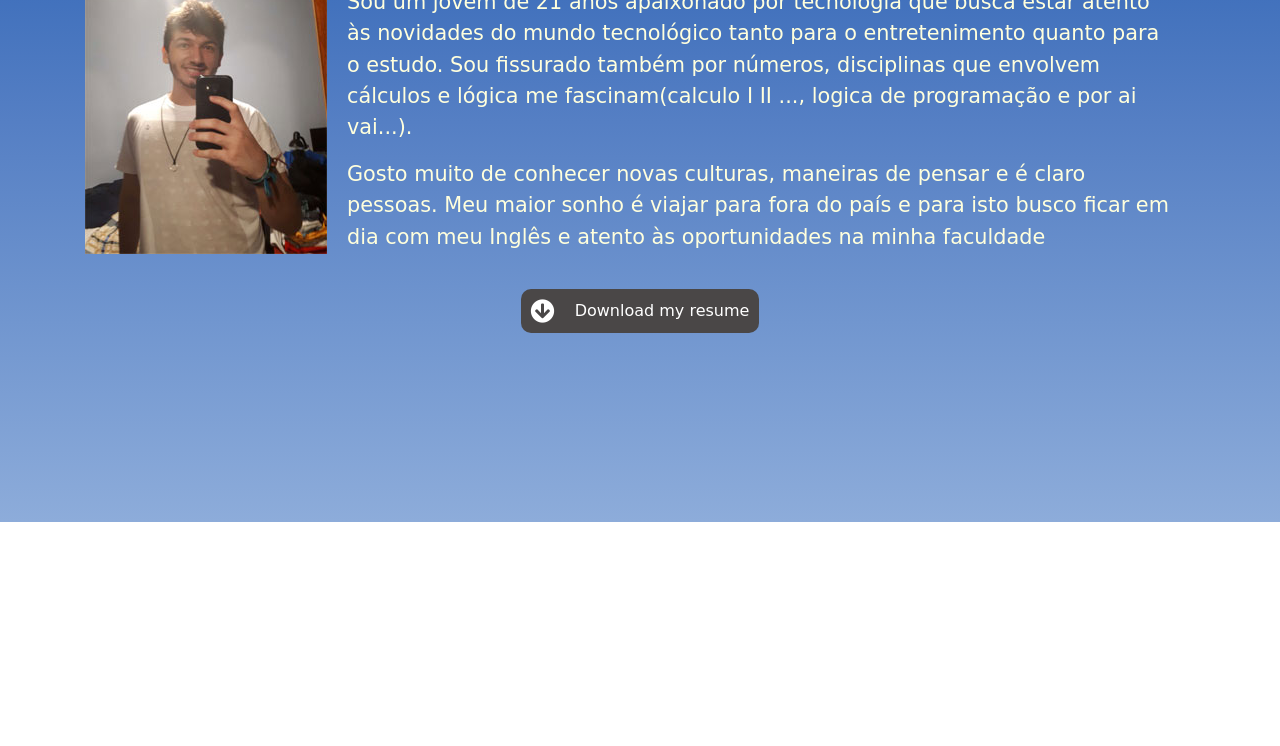
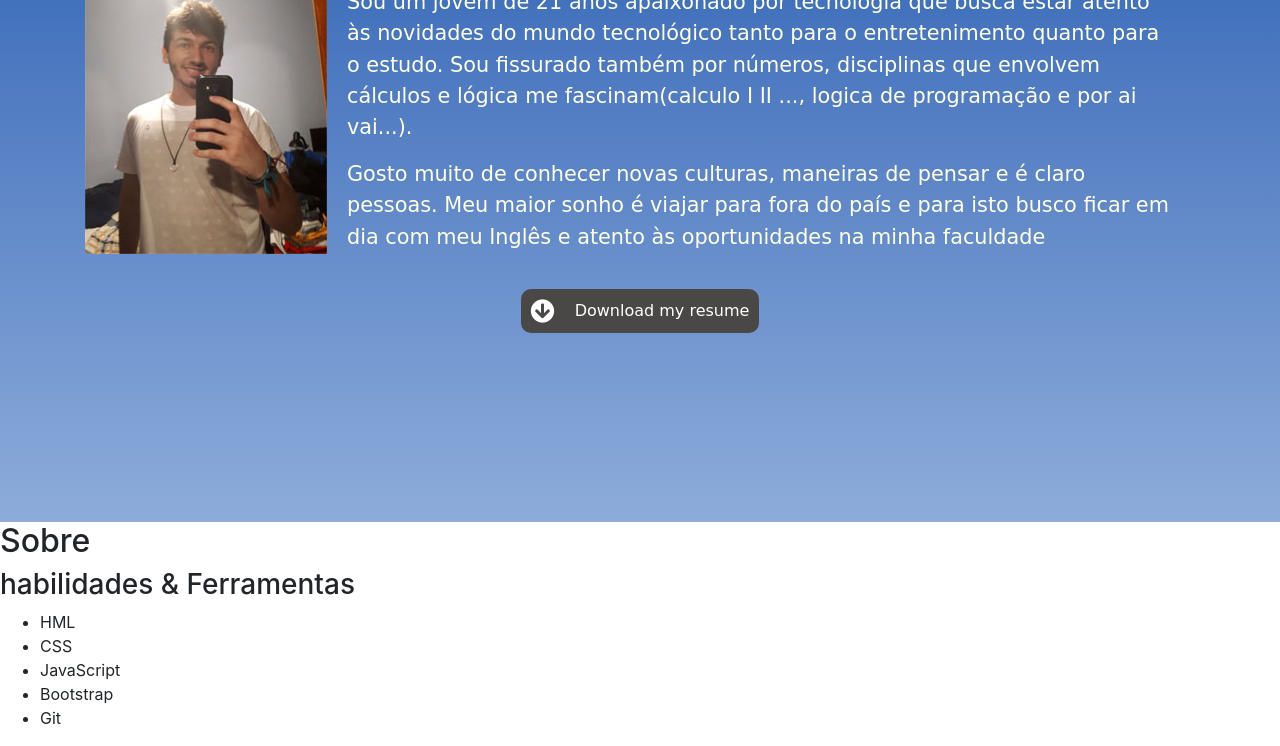
Before and after one commit to LucasFlaquer/myPortifolio, a plain HTML site: page index.html in a window 1280 px wide. Shown: the part 278-1024 px from the top of the page. Before the commit the page ends 800 px from the top, so only its background shows below. Drawn offline with Linux system fonts and the light colour scheme.

Commit message:
estrutura about

```diff
--- a/index.html
+++ b/index.html
@@ -50,7 +50,19 @@
 			Download my resume
 		</a>
 	</section>
-	<section class="about"></section>
+	<section class="about">
+		<h2>Sobre</h2>
+		<div class="skills">
+			<h3>habilidades & Ferramentas</h3>
+			<ul>
+				<li>HML</li>
+				<li>CSS</li>
+				<li>JavaScript</li>
+				<li>Bootstrap</li>
+				<li>Git</li>
+			</ul>
+		</div>
+	</section>
 </body>
 </html>
 
```
